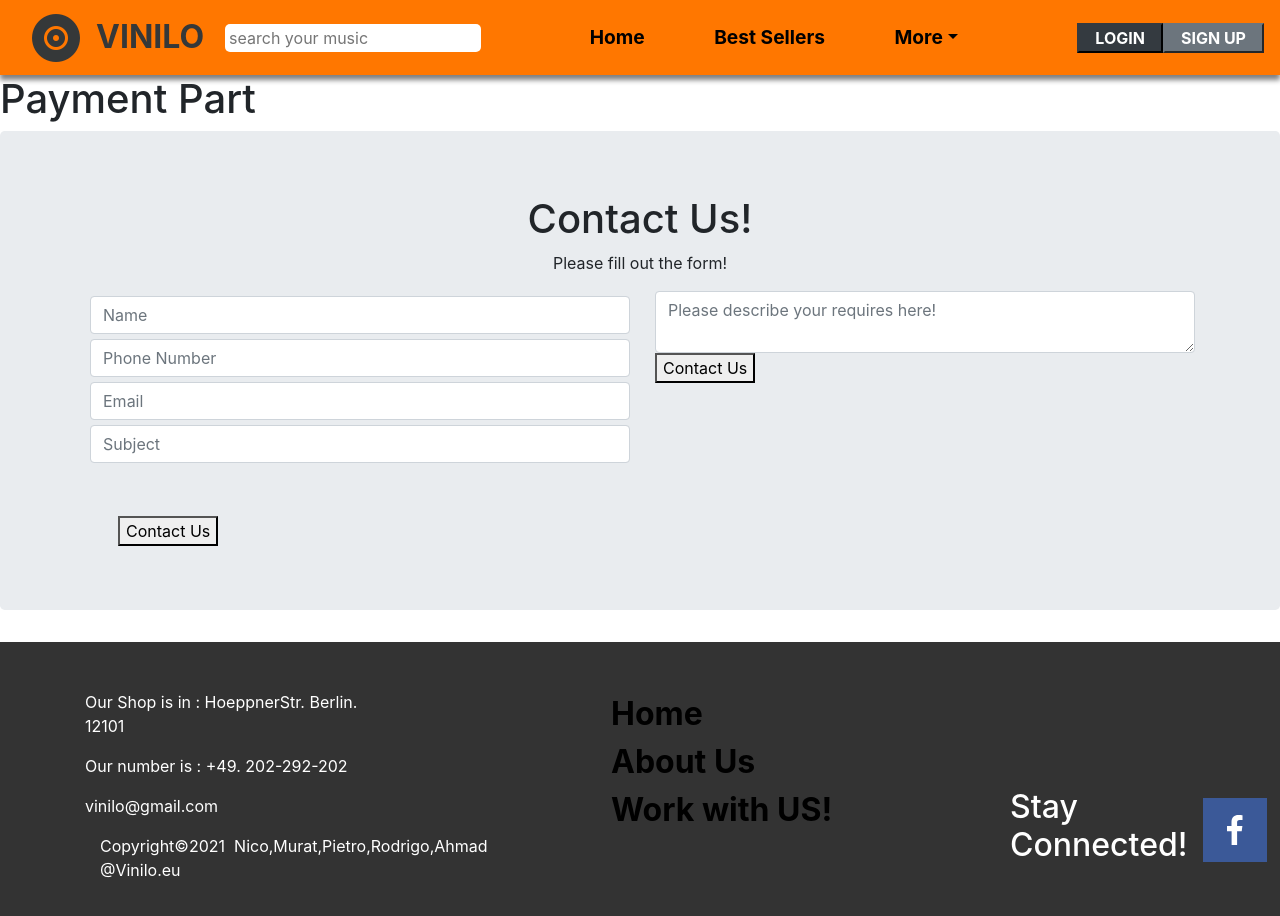
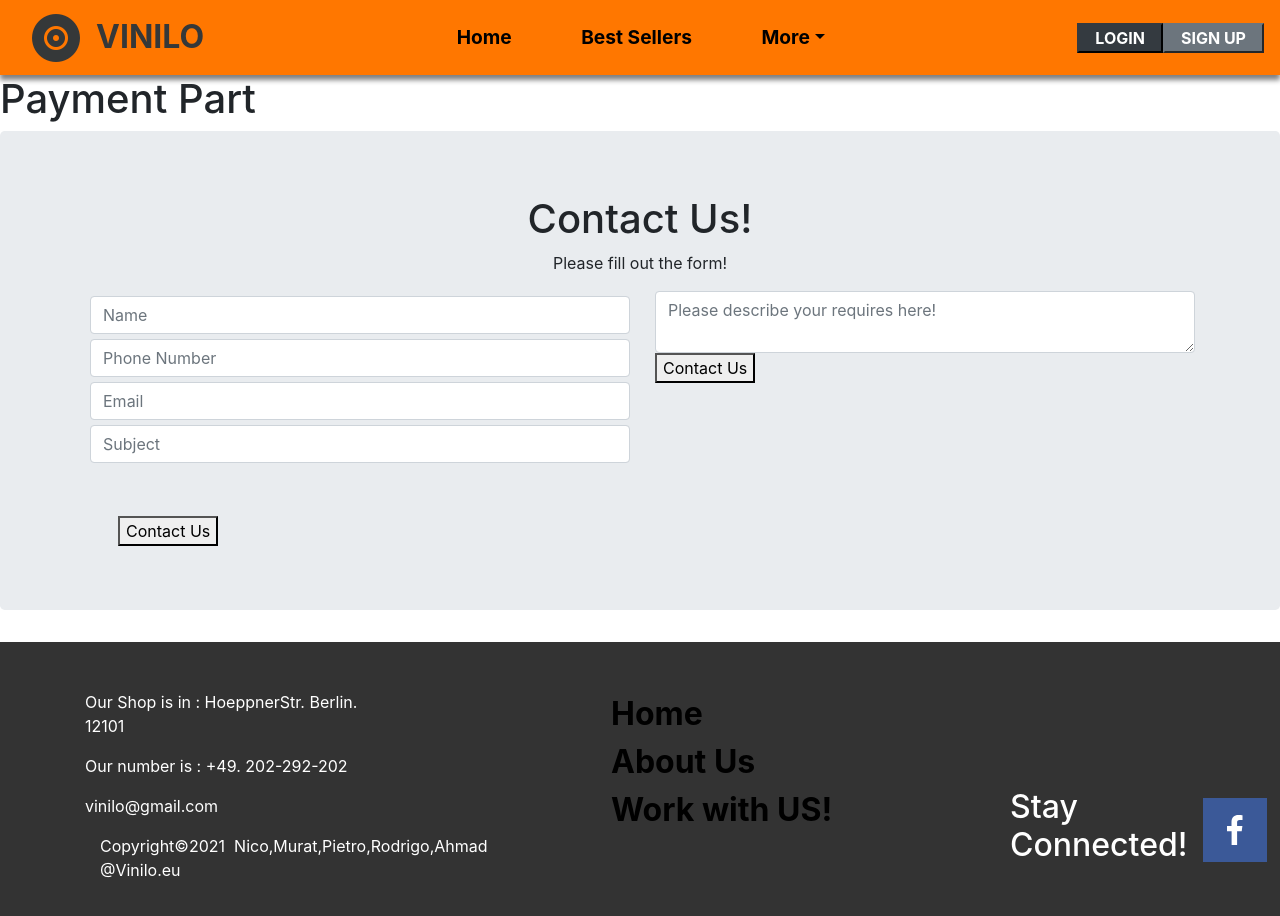
Before and after one commit to neao002/RecordShop-with_react, a React (Create React App) app in the folder myapp/: page /payment in a window 1280 px wide. Shown: the top 916 px of the page. Built offline with nearby package versions, Linux system fonts and the light colour scheme.

Commit message:
deleting navbar search bar

```diff
--- a/myapp/src/Components/Navbar/MyNavbar.js
+++ b/myapp/src/Components/Navbar/MyNavbar.js
@@ -25,9 +25,7 @@ function MyNavbar() {
             VINILO
           </h1>
         </Navbar.Brand>
-        <form>
-          <input placeholder="search your music" />
-        </form>
+
         <Navbar.Toggle aria-controls="responsive-navbar-nav" />
         <Navbar.Collapse id="responsive-navbar-nav">
           <Nav
```
